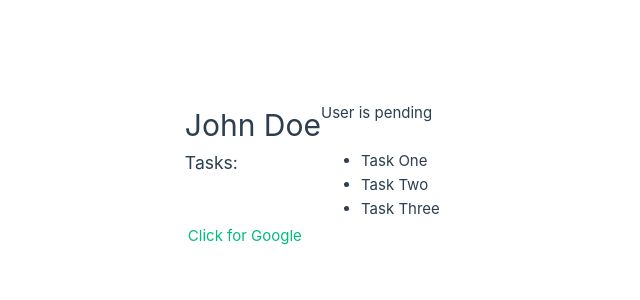
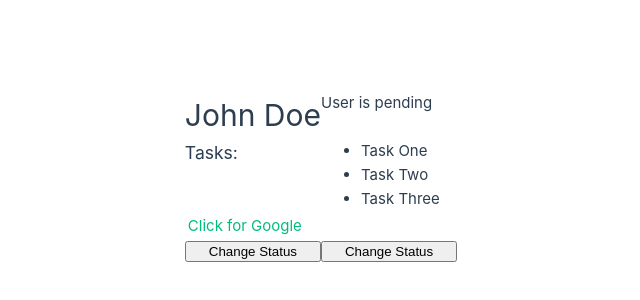
Before and after one commit to LinKai-Li/vue-jobs, a Vue app: page / in a window 1280 px wide. Shown: the part 224-524 px from the top of the page, without its empty margins (319-959 px from the left). Built offline with nearby package versions, Linux system fonts and the light colour scheme.

Commit message:
v-on Directive, Events & Methods

```diff
--- a/src/App.vue
+++ b/src/App.vue
@@ -7,6 +7,17 @@ export default {
       tasks: ["Task One", "Task Two", "Task Three"],
       link: "https://google.com",
     };
+  },
+  methods: {
+    toggleStatus() {
+      if (this.status === "active") {
+        this.status = "pending";
+      } else if (this.status === "pending") {
+        this.status = "inactive";
+      } else {
+        this.status = "active";
+      }
+    },
   },
 };
 </script>
@@ -23,4 +34,7 @@ export default {
   </ul>
   <!-- <a v-bind:href="link">Click for Google</a> -->
   <a :href="link">Click for Google</a>
+  <br />
+  <button v-on:click="toggleStatus">Change Status</button>
+  <button @click="toggleStatus">Change Status</button>
 </template>
```
